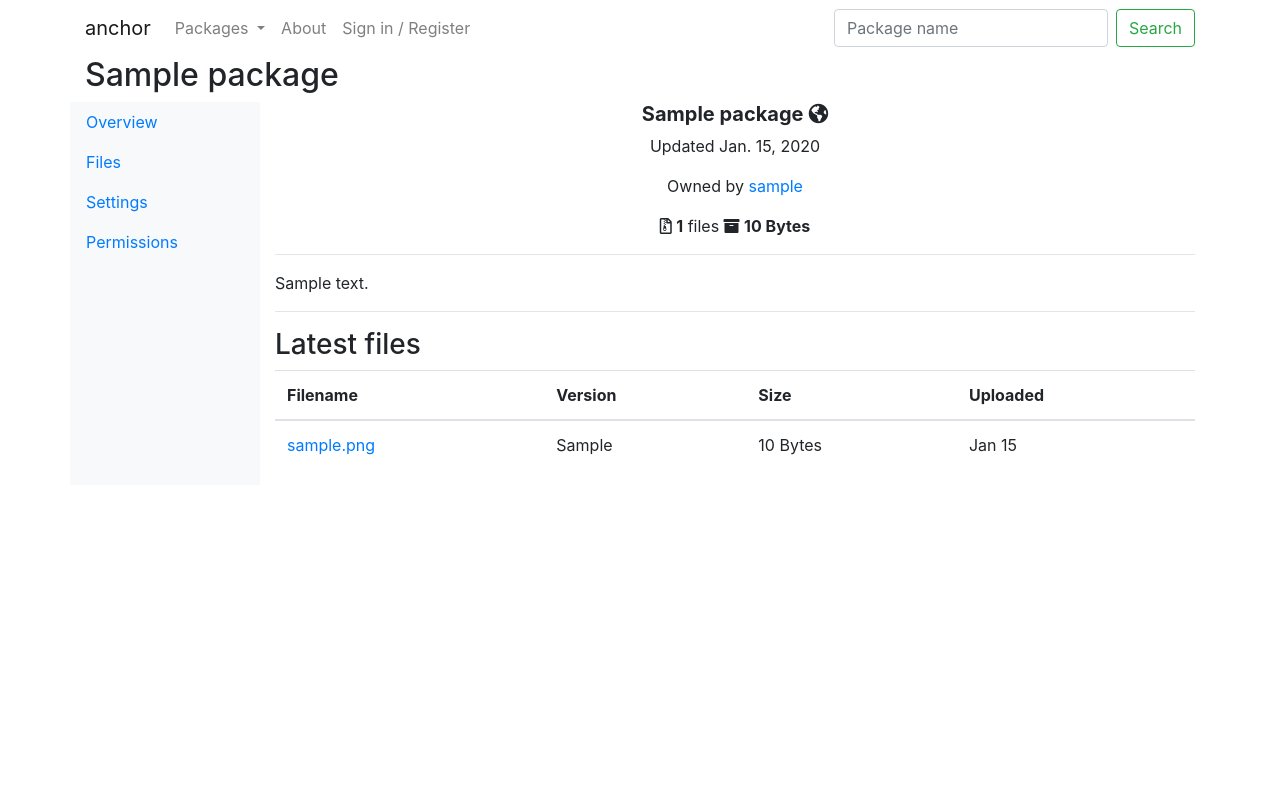
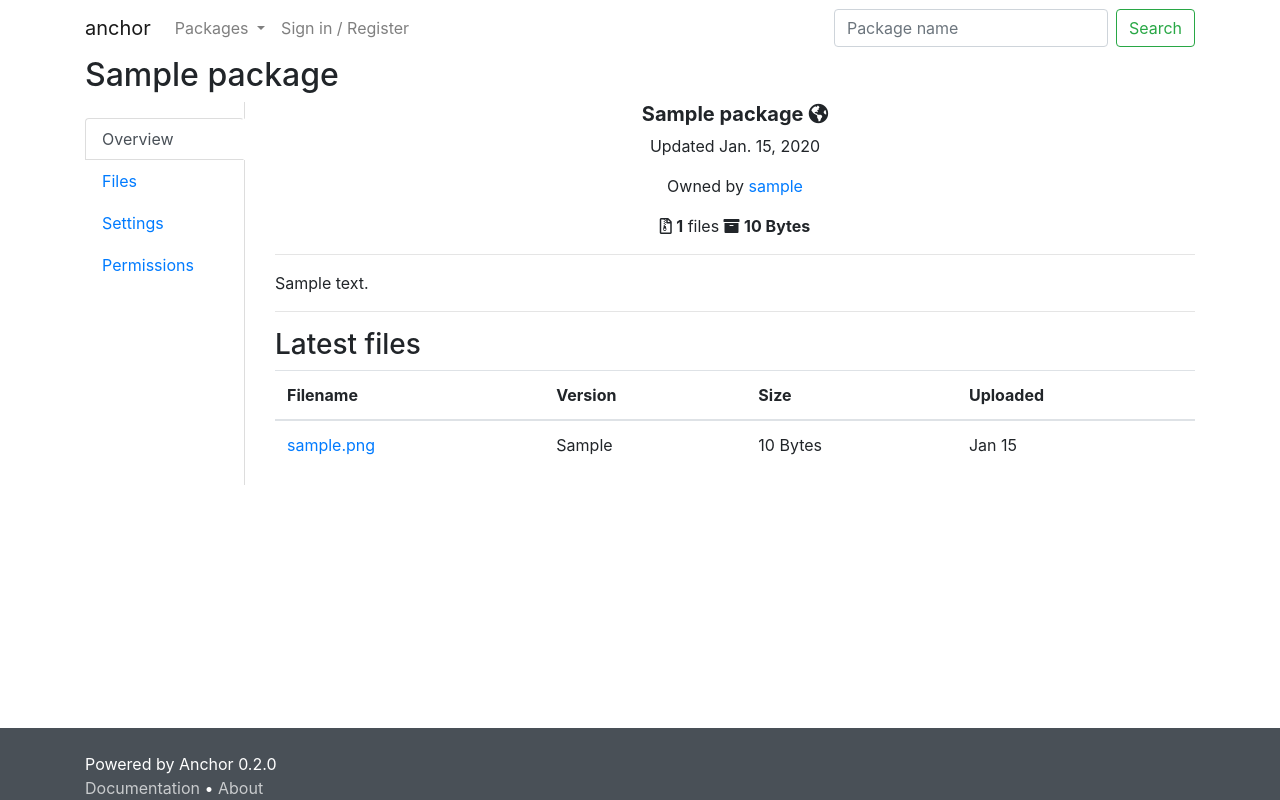
Before and after one commit to kam1sh/anchor, a Django app: page /packages/1/ in a window 1280 px wide. Run offline with Django 3.2, Linux system fonts and the light colour scheme; tables that the repository leaves empty hold one stand-in row (values such as "Sample post"); some libraries are stand-ins or nearby versions.

Commit message:
Add footer in the UI

```diff
--- a/anchor/static/css/project.css
+++ b/anchor/static/css/project.css
@@ -1,4 +1,3 @@
-/* These styles are generated from project.scss. */
 
 .alert-debug {
   color: black;
@@ -11,3 +10,42 @@
   background-color: #f2dede;
   border-color: #eed3d7;
 }
+
+.asteriskField {
+    display: none;
+}
+
+form {
+    max-width: 400px;
+}
+
+.centered {
+    justify-content: center;
+    text-align: center;
+}
+
+.nav-sidetabs {
+    height: 100%;
+    border-right: 1px solid #ddd;
+    padding-top: 1em;
+    border-bottom: #fff;
+}
+
+.nav-tabs.nav-sidetabs .nav-link.active {
+    border-top: 1px solid #ddd;
+    border-bottom: 1px solid #ddd;
+    border-left: 1px solid #ddd;
+    border-right: 1px solid #fff;
+    box-shadow: 2px 0 0 0 white;
+}
+
+.footer {
+    margin-top: auto;
+    background-color: #495057;
+    line-height: 1.5;
+}
+
+.footer a {
+    color: inherit;
+    opacity: 0.7;
+}
--- a/anchor/static/sass/project.scss
+++ /dev/null
@@ -1,37 +0,0 @@
-
-
-
-
-// project specific CSS goes here
-
-////////////////////////////////
-		//Variables//
-////////////////////////////////
-
-// Alert colors
-
-$white: #fff;
-$mint-green: #d6e9c6;
-$black: #000;
-$pink: #f2dede;
-$dark-pink: #eed3d7;
-$red: #b94a48;
-
-////////////////////////////////
-		//Alerts//
-////////////////////////////////
-
-// bootstrap alert CSS, translated to the django-standard levels of
-// debug, info, success, warning, error
-
-.alert-debug {
-  background-color: $white;
-  border-color: $mint-green;
-  color: $black;
-}
-
-.alert-error {
-  background-color: $pink;
-  border-color: $dark-pink;
-  color: $red;
-}
--- a/anchor/templates/base.html
+++ b/anchor/templates/base.html
@@ -1,7 +1,7 @@
 {% load static i18n %}
 {% load humanize %}
 <!DOCTYPE html>
-<html lang="en">
+<html class="h-100" lang="en">
 
 <head>
     <meta charset="utf-8">
@@ -12,34 +12,14 @@
     <meta name="author" content="">
 
     <link rel="icon" href="{% static 'images/favicons/favicon.ico' %}">
+    <!-- css of awesome fonts -->
     <link rel="stylesheet" href="{% static 'fonts/css/all.min.css' %}">
 
-    {% block css %}
-    <!-- Latest compiled and minified Bootstrap CSS -->
     <link href="{% static 'css/bootstrap.min.css' %}" rel="stylesheet">
-
-    <!-- This file stores project-specific CSS -->
     <link href="{% static 'css/project.css' %}" rel="stylesheet">
-    {% endblock %}
-    <style>
-    .asteriskField {
-        display: none;
-    }
-
-    form {
-        max-width: 400px;
-    }
-
-    .centered {
-        justify-content: center;
-    }
-    {% comment %} #id-selector {% endcomment %}
-    {% block extra-css %}{% endblock %}
-    </style>
-
 </head>
 
-<body>
+<body class="d-flex flex-column h-100">
 
     <nav class="navbar navbar-expand-md navbar-light">
         <button class="navbar-toggler navbar-toggler-right" type="button" data-toggle="collapse"
@@ -64,9 +44,6 @@
                         <a class="dropdown-item" href="#">Starred packages</a>
                         <a class="dropdown-item" href="#">Explore packages</a>
                     </div>
-                </li>
-                <li class="nav-item">
-                    <a class="nav-link" href="{% url 'about' %}">About</a>
                 </li>
                 {% if request.user.is_authenticated %}
                 <li class="nav-item">
@@ -124,10 +101,24 @@
             </ul>
             {% endif %}
         {% endblock container %}
-
-    </div> <!-- /container -->
+    </div>
 
     {% block content %}{% endblock %}
+
+
+    <footer class="footer pt-4 text-white">
+        <div class="container">
+            <div class="d-flex align-items-center">
+            <div>
+                <div>Powered by Anchor 0.2.0</div>
+                <div>
+                    <a href="#">Documentation</a>
+                    •
+                    <a href="{% url 'about' %}">About</a>
+                </div>
+            </div>
+        </div>
+    </footer>
 
     <!-- Placed at the end of the document so the pages load faster -->
     <!-- Bootstrap JS and its dependencies-->
@@ -139,5 +130,4 @@
     <script src="{% static 'js/project.js' %}"></script>
     {% endblock javascript %}
 </body>
-
 </html>
--- a/anchor/templates/packages/detail.html
+++ b/anchor/templates/packages/detail.html
@@ -6,15 +6,17 @@
 {% block container %}
 <h2>{% block page_title %}{{ object.name }}{% endblock %}</h2>
 <div class="row">
-    <nav class="nav flex-column col-md-2 d-none d-md-block bg-light sidebar">
-        <a class="nav-link" href="{{ package.detail_url }}">Overview</a>
-        <a class="nav-link" href="{% url 'packages:files' package.id %}">Files</a>
-        <a class="nav-link" href="#">Settings</a>
-        <a class="nav-link" href="#">Permissions</a>
-    </nav>
+    <div class="col">
+        <nav class="nav nav-tabs nav-sidetabs flex-column">
+            <a class="nav-link nowrap active" href="{{ package.detail_url }}">Overview</a>
+            <a class="nav-link nowrap" href="{% url 'packages:files' package.id %}">Files</a>
+            <a class="nav-link nowrap" href="#">Settings</a>
+            <a class="nav-link nowrap" href="#">Permissions</a>
+        </nav>
+    </div>
     <main class="col-sm-10">
         {% block data %}
-        <div style="text-align: center">
+        <div class="centered">
             <h5>
                 <strong>{{ object.name }}</strong>
                 {% if object.public %}
```
Also changed, not shown: anchor/static/sass/custom_bootstrap_vars.scss (deleted), 1 other file.
